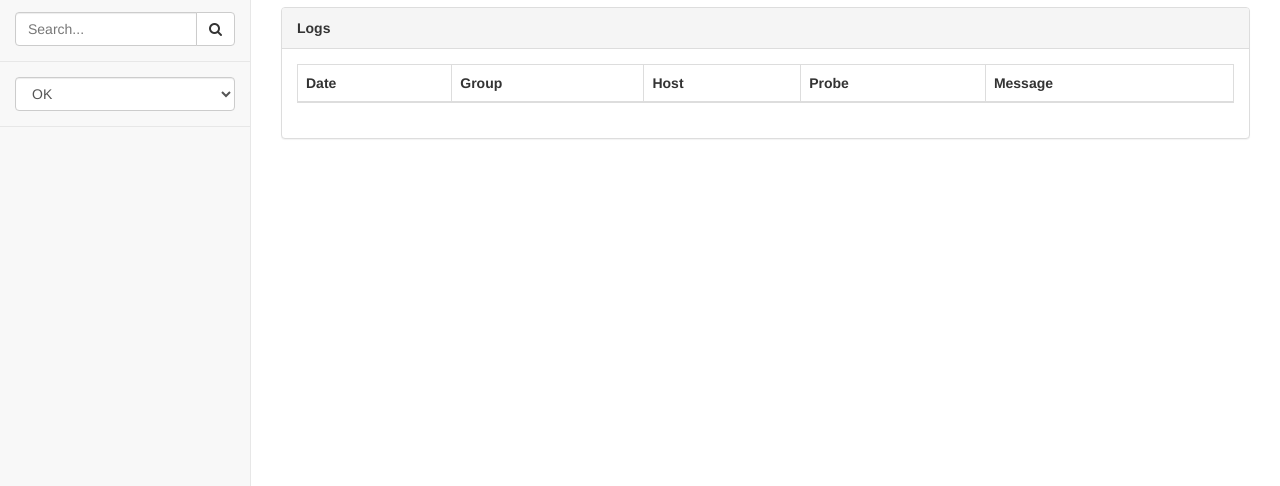
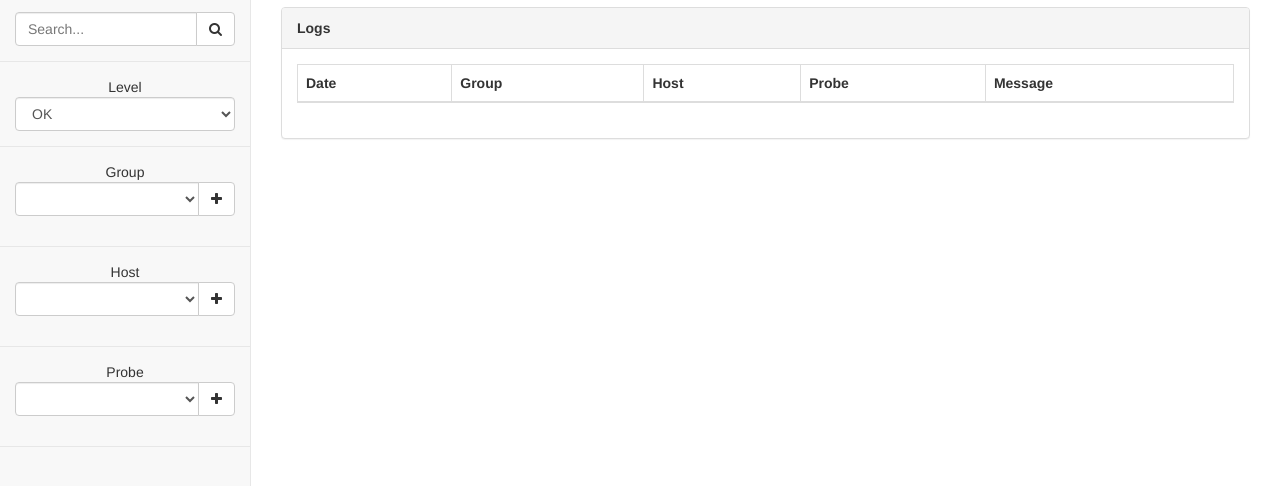
Before and after one commit to root-gg/wigo, a website: page public/index.html in a window 1280 px wide. Both pictures are taken after a click on the link 1177 px from the left and 25 px from the top of the page. Shown: the part 54-540 px from the top of the page. Drawn offline with nearby package versions, Linux system fonts and the light colour scheme; files that its build step writes are made by us from their sources; no server answers.

Commit message:
logs filter by index

```diff
--- a/public/js/app.js
+++ b/public/js/app.js
@@ -252,7 +252,11 @@ function LogsCtrl($scope, Restangular, $dialog, $route, $location) {
     };
 
     $scope.load = function() {
-        _logs = Restangular;
+        $scope.menu.group_select = "";
+        $scope.menu.host_select = "";
+        $scope.menu.probe_select = "";
+
+        var _logs = Restangular;
         if($scope.menu.host){
             _logs = _logs.one('hosts',  $scope.menu.host)
         } else if($scope.menu.group){
@@ -265,6 +269,11 @@ function LogsCtrl($scope, Restangular, $dialog, $route, $location) {
 
         _logs.getList().then(function(logs) {
             $scope.logs = logs;
+        });
+
+        var _indexes = Restangular.all('logs').one('indexes')
+        _indexes.get().then(function(indexes){
+            $scope.indexes = indexes;
         });
     }
 
--- a/public/partials/logs-menu.html
+++ b/public/partials/logs-menu.html
@@ -16,10 +16,7 @@
                 </div>
                 <!-- /input-group -->
             </li>
-            <li class="sidebar-search">
-                <select ng-model="menu.level" ng-options="level for level in logLevels" class="form-control" >
-                </select>
-            </li>
+
             <li class="sidebar-search" ng-show="menu.group">
                 Group : {{menu.group}} <i class="fa fa-times" ng-click="remove_group()"></i>
             </li>
@@ -29,6 +26,56 @@
             <li class="sidebar-search" ng-show="menu.probe">
                 Probe : {{menu.probe}} <i class="fa fa-times" ng-click="remove_probe()"></i>
             </li>
+
+            <li class="sidebar-search">
+                <div style="text-align:center">
+                    Level
+                </div>
+                <select ng-model="menu.level" ng-options="level for level in logLevels" class="form-control" >
+                </select>
+            </li>
+            <li class="sidebar-search">
+                <div style="text-align:center">
+                    Group
+                </div>
+                <div class="form-group input-group">
+                    <select ng-model="menu.group_select" ng-options="group for group in indexes.groups" class="form-control">
+                    </select>
+                    <span class="input-group-btn">
+                        <button class="btn btn-default" type="button" ng-click="set_group(menu.group_select)">
+                            <i class="fa fa-plus"></i>
+                        </button>
+                    </span>
+                </div>
+            </li>
+            <li class="sidebar-search">
+                <div style="text-align:center">
+                    Host
+                </div>
+                <div class="form-group input-group">
+                    <select ng-model="menu.host_select" ng-options="host for host in indexes.hosts" class="form-control">
+                    </select>
+                    <span class="input-group-btn">
+                        <button class="btn btn-default" type="button" ng-click="set_host(menu.host_select)">
+                            <i class="fa fa-plus"></i>
+                        </button>
+                    </span>
+                </div>
+            </li>
+            <li class="sidebar-search">
+                <div style="text-align:center">
+                    Probe
+                </div>
+                <div class="form-group input-group">
+                    <select ng-model="menu.probe_select" ng-options="probe for probe in indexes.probes" class="form-control">
+                    </select>
+                    <span class="input-group-btn">
+                        <button class="btn btn-default" type="button" ng-click="set_probe(menu.probe_select)">
+                            <i class="fa fa-plus"></i>
+                        </button>
+                    </span>
+                </div>
+            </li>
         </ul>
     </div>
     <!-- /.sidebar-collapse -->
```
